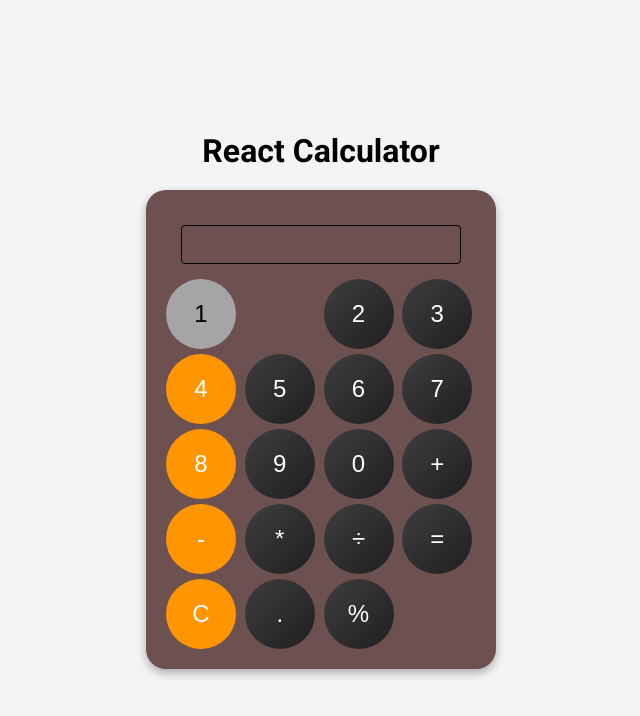
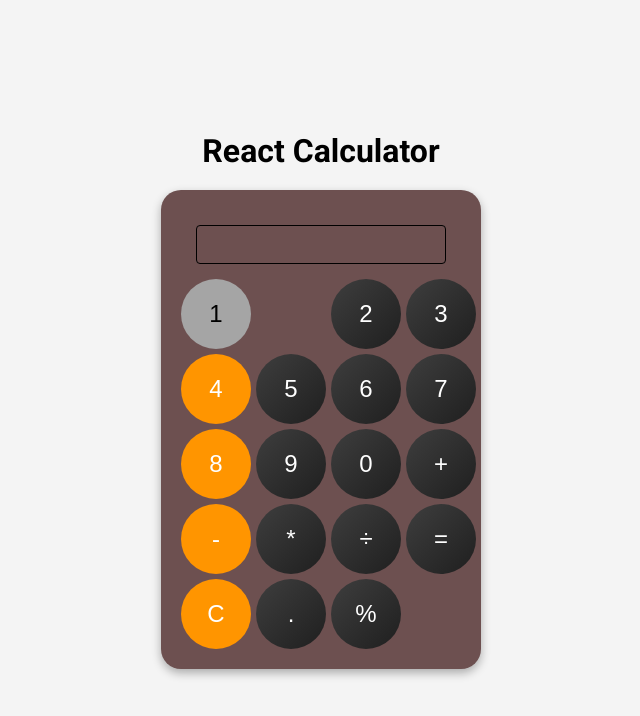
Before and after one commit to Mzhgn/React-Calculator, a React (Create React App) app: page / in a window 1280 px wide. Shown: the top 716 px of the page, without its empty margins (319-959 px from the left). Built offline with nearby package versions, Linux system fonts and the light colour scheme.

Commit message:
adding final styles

```diff
--- a/src/App.css
+++ b/src/App.css
@@ -6,7 +6,9 @@
 }
 
 .calculator {
-  width: 350px;
+  display: flex;
+  flex-direction: column;
+  width: 320px;
   margin: auto;
   padding: 20px;
   background: #6d5050;
```
